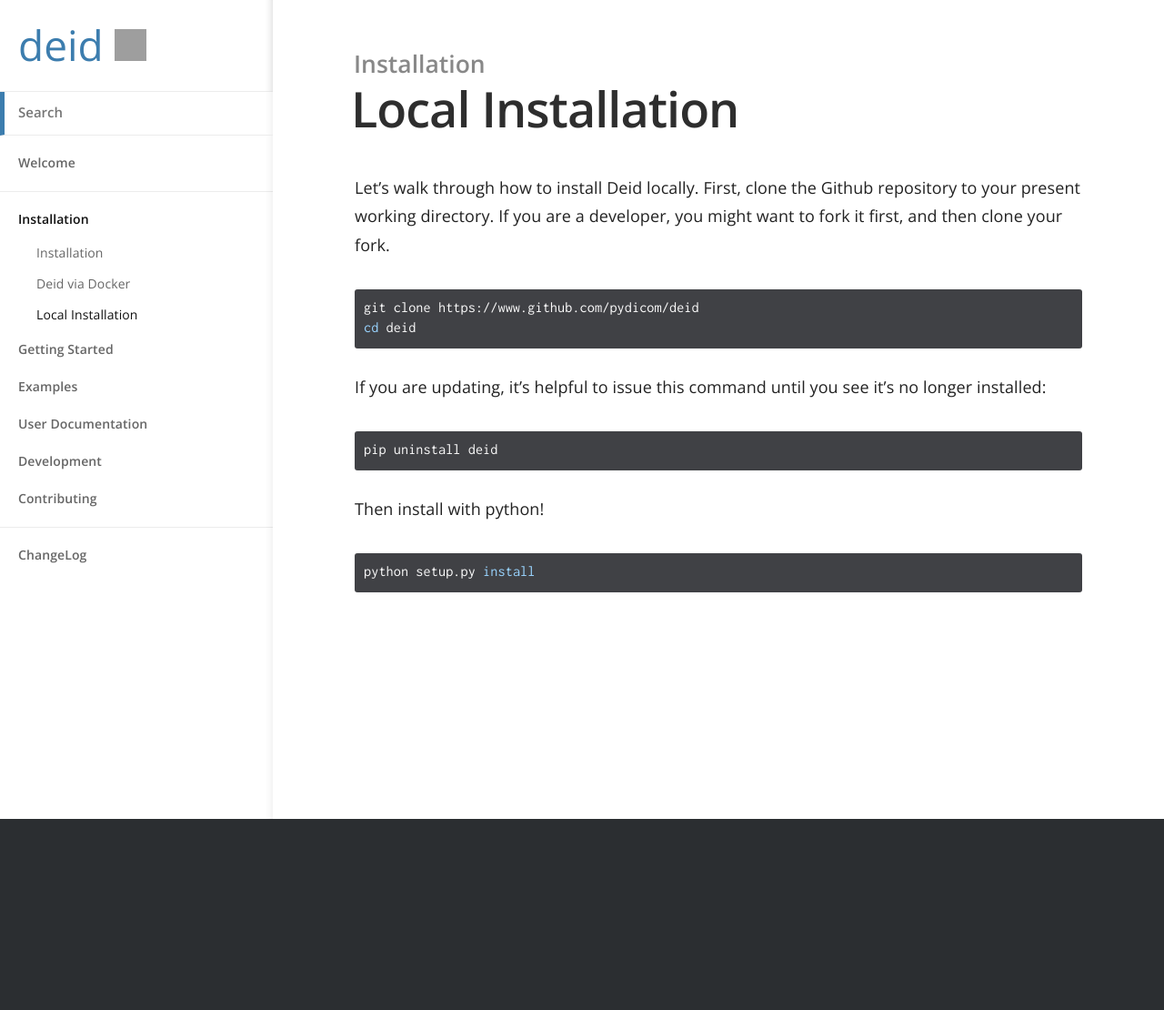
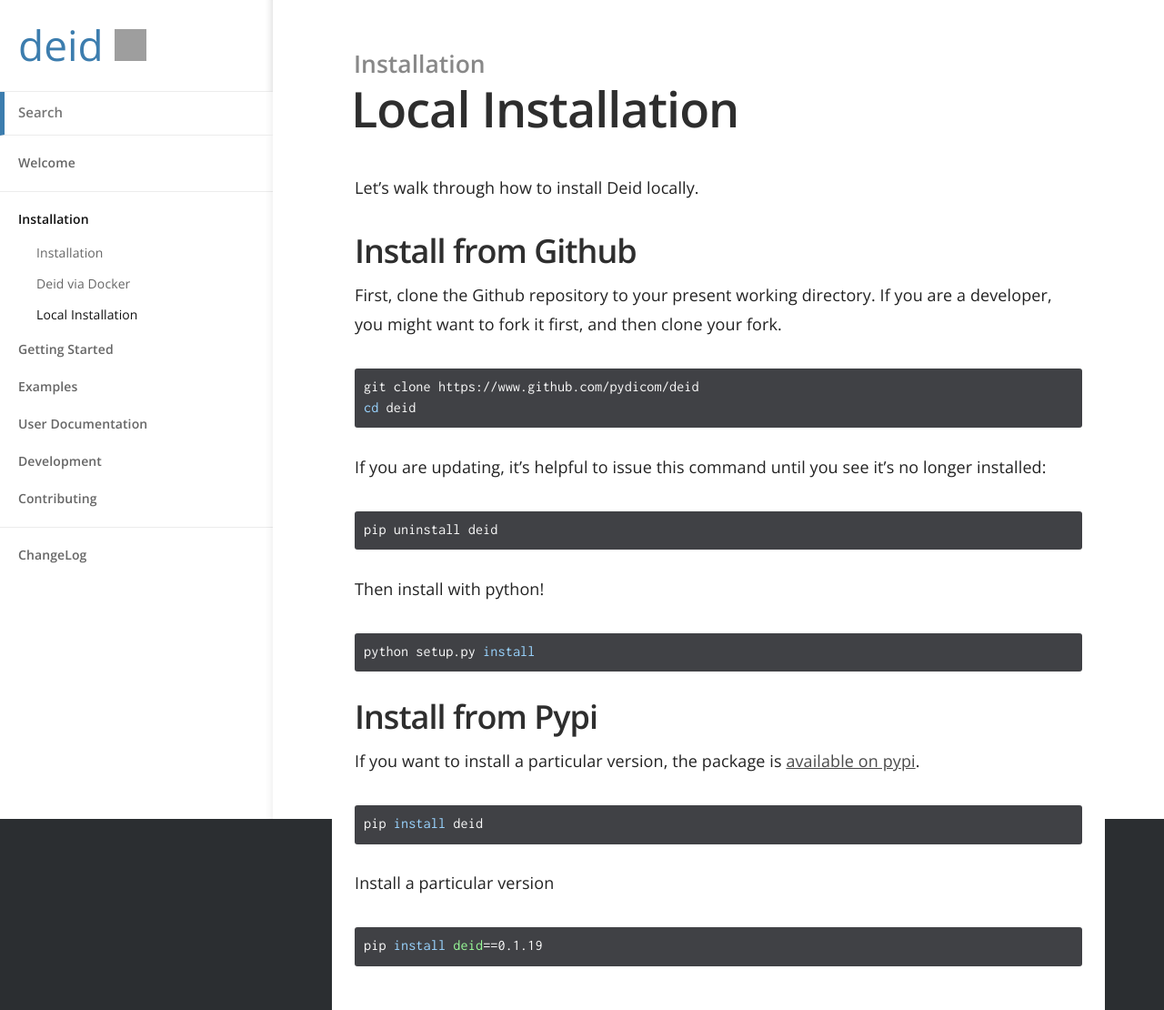
Before and after one commit to pydicom/deid, a Jekyll site: the page built from docs/_docs/install/local.md, in a window 1280 px wide. Shown: the whole page at 91% size. Built offline with Jekyll 4.4.1, drawn with Linux system fonts in a browser that asks for light colours; before the commit the page ends 900 px from its top, so only the background shows below that; grey boxes are pictures that could not be loaded.

Commit message:
tweaks to docs

````diff
--- a/docs/_docs/install/local.md
+++ b/docs/_docs/install/local.md
@@ -6,6 +6,9 @@
 
 
 Let's walk through how to install {{ site.title }} locally.
+
+## Install from Github
+
 First, clone the Github repository to your present working directory. If you
 are a developer, you might want to fork it first, and then clone your fork.
 
@@ -26,3 +29,17 @@
 ```bash
 python setup.py install
 ```
+
+## Install from Pypi
+
+If you want to install a particular version, the package is [available on pypi](https://pypi.org/project/deid/).
+
+```bash
+pip install deid
+```
+
+Install a particular version
+
+```bash
+pip install deid==0.1.19
+```
````
Also changed, not shown: docs/_docs/examples/func-replace.md (+4 -1 lines), examples/dicom/header-manipulation/README.md.
